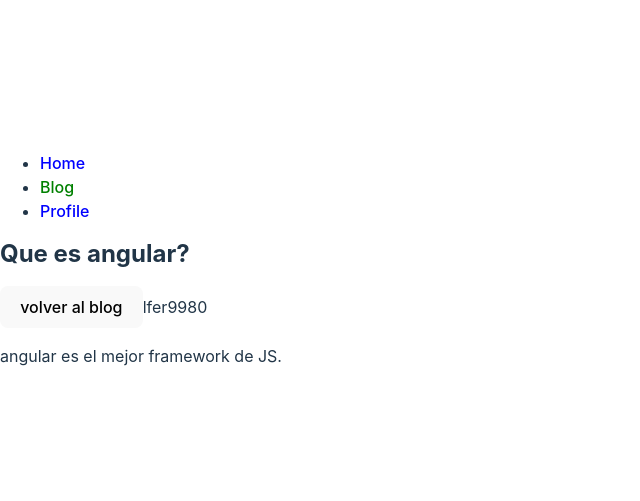
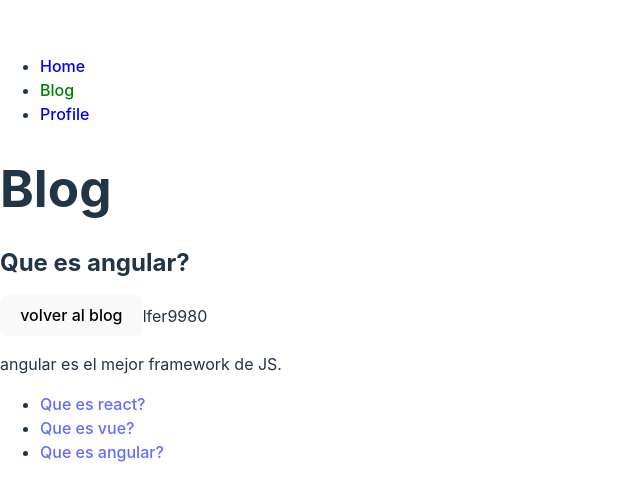
Before and after one commit to lfer9980/curso_react_router_dom, a React (Vite) app: page /#/blog/que-es-angular in a window 1280 px wide. Shown: the part 141-642 px from the top of the page, without its empty margins (0-640 px from the left). Built offline with nearby package versions, Linux system fonts and the light colour scheme.

Commit message:
:art: Outlet: nested routes

```diff
--- a/src/App.jsx
+++ b/src/App.jsx
@@ -14,8 +14,9 @@ function App() {
         <Routes>
           <Route path='/' element={<HomePage />}/>
 
-          <Route path='/blog' element={<BlogPage />}/>
-          <Route path='/blog/:slug' element={<BlogPost />}/>
+          <Route path='/blog' element={<BlogPage />}>
+            <Route path=':slug' element={<BlogPost />}/>
+          </Route>
           <Route path='/profile' element={<ProfilePage />}/>
           <Route path='*' element={<p>Not Found</p>}/> {/* siempre de ultimas */}
         </Routes>
--- a/src/BlogPage.jsx
+++ b/src/BlogPage.jsx
@@ -1,11 +1,12 @@
 import React from 'react';
-import { Link } from 'react-router-dom';
+import { Link, Outlet } from 'react-router-dom';
 import { blogdata } from './blogdata';
 
 function BlogPage() {
 	return (
 		<>
-			<h1>BlogPage</h1>
+			<h1>Blog</h1>
+			<Outlet />
 			<ul>
 				{blogdata.map(post =>
 					<BlogLink
--- a/src/BlogPost.jsx
+++ b/src/BlogPost.jsx
@@ -18,6 +18,7 @@ function BlogPost() {
 
 	return(
 		<>
+
 			<h2>{blogpost.title}</h2>
 			<button onClick={returnToBlog}>volver al blog</button>
 			<span>{blogpost.author}</span>
```
